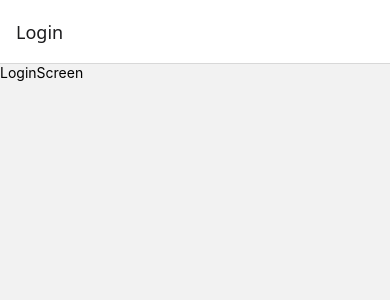
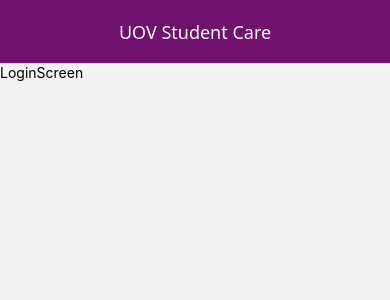
Before and after one commit to Tharmi1305/Assignment03-ReactNative, a React Native app in the folder studentcare/: screen / in a window 390 px wide. Shown: the top 300 px of the page. Built offline with nearby package versions, Linux system fonts and the light colour scheme.

Commit message:
Header Styles added using screen options of stack navigator and added the app title for the header

```diff
--- a/studentcare/App.js
+++ b/studentcare/App.js
@@ -1,20 +1,34 @@
 import { NavigationContainer } from "@react-navigation/native";
 import { createNativeStackNavigator } from "@react-navigation/native-stack";
-import { StatusBar } from "expo-status-bar";
-import { StyleSheet, Text, View } from "react-native";
 import { SafeAreaProvider } from "react-native-safe-area-context";
 import LoginScreen from "./screens/LoginScreen";
 import HomeScreen from "./screens/HomeScreen";
 
 const Stack = createNativeStackNavigator();
 
+const appTitle = "UOV Student Care";
+
 export default function App() {
   return (
     <SafeAreaProvider>
       <NavigationContainer>
-        <Stack.Navigator>
-          <Stack.Screen name="Login" component={LoginScreen} />
-          <Stack.Screen name="Home" component={HomeScreen} />
+        <Stack.Navigator
+          screenOptions={{
+            headerStyle: { backgroundColor: "#70116d" },
+            headerTitleStyle: { color: "#fff" },
+            headerTitleAlign: "center",
+          }}
+        >
+          <Stack.Screen
+            name="Login"
+            component={LoginScreen}
+            options={{ title: appTitle }}
+          />
+          <Stack.Screen
+            name="Home"
+            component={HomeScreen}
+            options={{ title: appTitle }}
+          />
         </Stack.Navigator>
       </NavigationContainer>
     </SafeAreaProvider>
```
